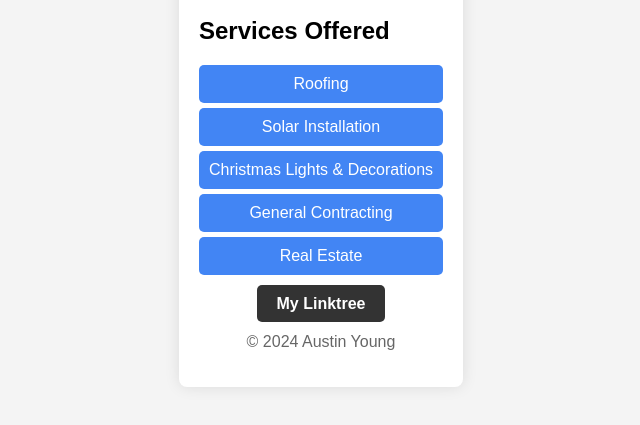
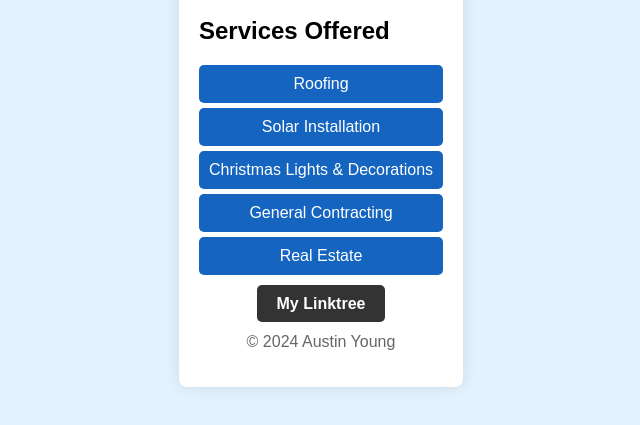
Before and after one commit to Austiyou/Austin-Young-Page, a plain HTML site: page index.html in a window 1280 px wide. Shown: the part 277-702 px from the top of the page, without its empty margins (319-959 px from the left). Drawn offline with Linux system fonts and the light colour scheme.

Commit message:
Add files via upload

```diff
--- a/index.html
+++ b/index.html
@@ -1,4 +1,4 @@
-<!D<!DOCTYPE html>
+<!DOCTYPE html>
 <html lang="en">
 <head>
     <meta charset="UTF-8">
@@ -7,7 +7,7 @@
     <style>
         body {
             font-family: Arial, sans-serif;
-            background-color: #f4f4f4;
+            background-color: #e3f2fd; /* Light blue background */
             margin: 0;
             padding: 0;
             display: flex;
@@ -51,12 +51,18 @@
         }
 
         .services li {
-            background-color: #4285f4;
+            background-color: #1565c0;
             color: white;
             margin: 5px 0;
             padding: 10px;
             border-radius: 5px;
             text-align: center;
+        }
+
+        .services a {
+            text-decoration: none;
+            color: white;
+            display: block;
         }
 
         .linktree {
@@ -91,11 +97,11 @@
         <div class="services">
             <h2>Services Offered</h2>
             <ul>
-                <li>Roofing</li>
-                <li>Solar Installation</li>
-                <li>Christmas Lights & Decorations</li>
-                <li>General Contracting</li>
-                <li>Real Estate</li>
+                <li><a href="roofing-form.html">Roofing</a></li>
+                <li><a href="solar-installation.html">Solar Installation</a></li>
+                <li><a href="christmas.html">Christmas Lights & Decorations</a></li>
+                <li><a href="contracting.html">General Contracting</a></li>
+                <li><a href="real-estate.html">Real Estate</a></li>
             </ul>
         </div>
 
```
